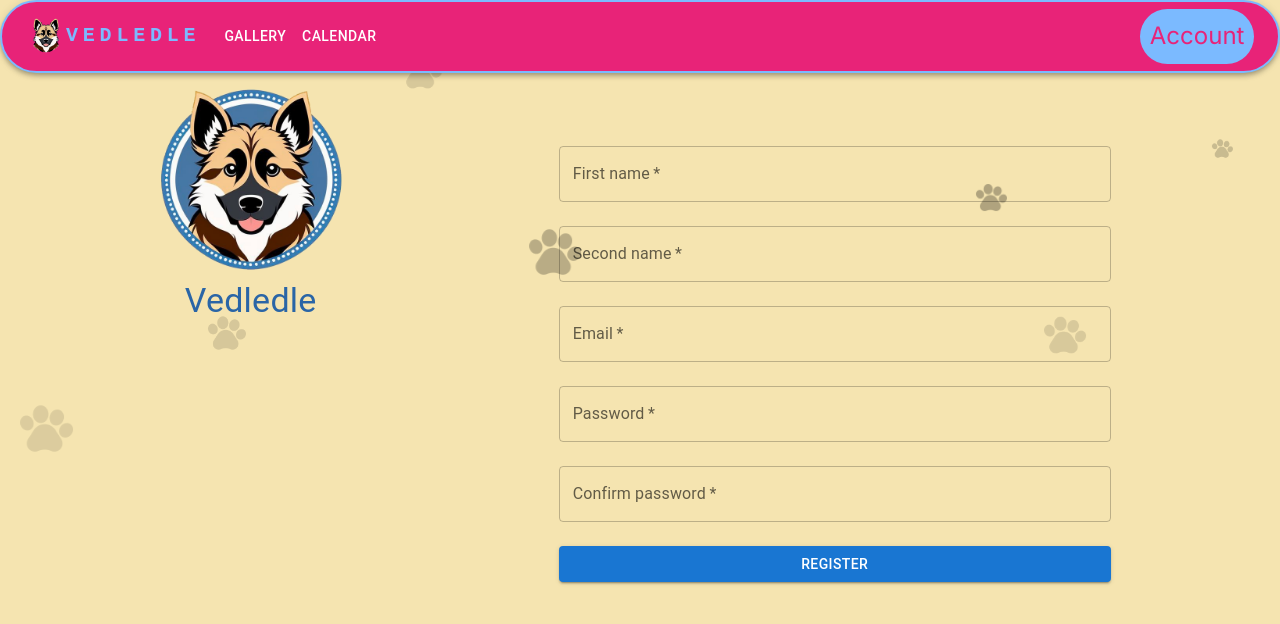
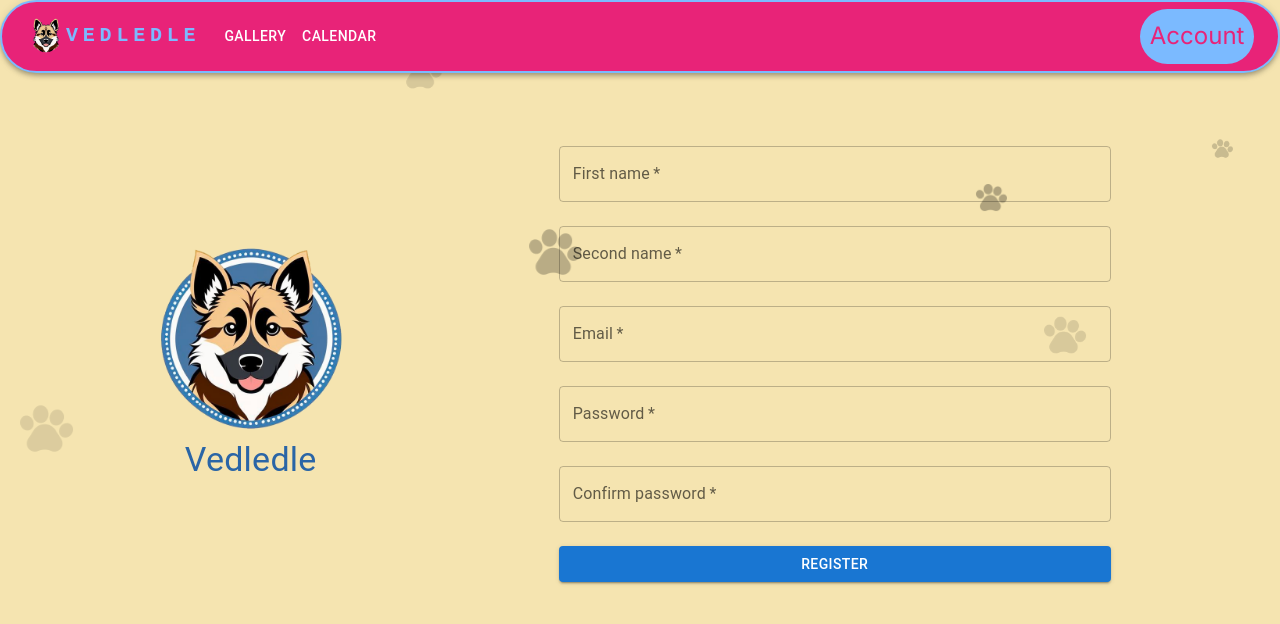
Before and after one commit to klavoraMate/vedledle, a Next.js app in the folder frontend/: page /register in a window 1280 px wide. Shown: the top 624 px of the page. Built offline with nearby package versions, Linux system fonts and the light colour scheme.

Commit message:
feat: changed the form appeareance

```diff
--- a/frontend/src/app/globals.css
+++ b/frontend/src/app/globals.css
@@ -54,11 +54,14 @@ body {
     color: var(--secondary);
 }
 
-@media (max-width: 768px) {
-    .imageAndTextContainer {
-        flex-direction: column;
-        text-align: center;
-    }
+.formButton{
+    background: var(--secondary);
+    color: var(--text-light);
+}
+
+.formButton:hover{
+    background: var(--primary);
+    color: var(--text-dark);
 }
 
 @-webkit-keyframes paws-fall {
--- a/frontend/src/components/form/FormContainer.tsx
+++ b/frontend/src/components/form/FormContainer.tsx
@@ -1,17 +1,21 @@
-import React, { ReactNode } from "react";
-import {Container, Box, Grid} from "@mui/material";
+import React, {ReactNode} from "react";
+import {Container, Box, Grid, Hidden} from "@mui/material";
 import Logo from "@/components/Logo";
 
 interface FormContainerProps {
     children: ReactNode;
 }
 
-export default function FormContainer({ children }: FormContainerProps) {
+export default function FormContainer({children}: FormContainerProps) {
     return (
         <Grid container spacing={2}>
-            <Grid item xs={12} sm={12} md={4}>
-                <Logo/>
-            </Grid>
+            <Hidden mdDown>
+                <Grid item md={4}>
+                    <div className="centerVertically">
+                        <Logo/>
+                    </div>
+                </Grid>
+            </Hidden>
             <Grid item xs={12} sm={12} md={8}>
                 <Container maxWidth="sm">
                     <Box
--- a/frontend/src/components/form/LoginForm.tsx
+++ b/frontend/src/components/form/LoginForm.tsx
@@ -1,5 +1,6 @@
 import React, {FormEvent} from "react";
 import {FormControl, TextField, Button} from "@mui/material";
+import "../../app/globals.css";
 
 interface LoginFormProps {
     email: string;
@@ -48,7 +49,7 @@ export default function LoginForm({
                 <FormControl fullWidth margin="normal">
                     <Button
                         variant="contained"
-                        color="primary"
+                        className="formButton"
                         type="submit"
                         disabled={loading}
                     >
--- a/frontend/src/components/form/RegisterForm.tsx
+++ b/frontend/src/components/form/RegisterForm.tsx
@@ -1,6 +1,7 @@
 import React, {FormEvent} from "react";
 import {FormControl, TextField} from "@mui/material";
 import Button from "@mui/material/Button";
+import "../../app/globals.css";
 
 interface RegisterFormProps {
     firstName: string,
@@ -89,8 +90,8 @@ export default function RegisterForm({
                 <FormControl fullWidth margin="normal">
                     <Button
                         variant="contained"
-                        color="primary"
                         type="submit"
+                        className="formButton"
                         disabled={loading}
                     >
                         {loading ? "Sending registration form.." : "Register"}
```
